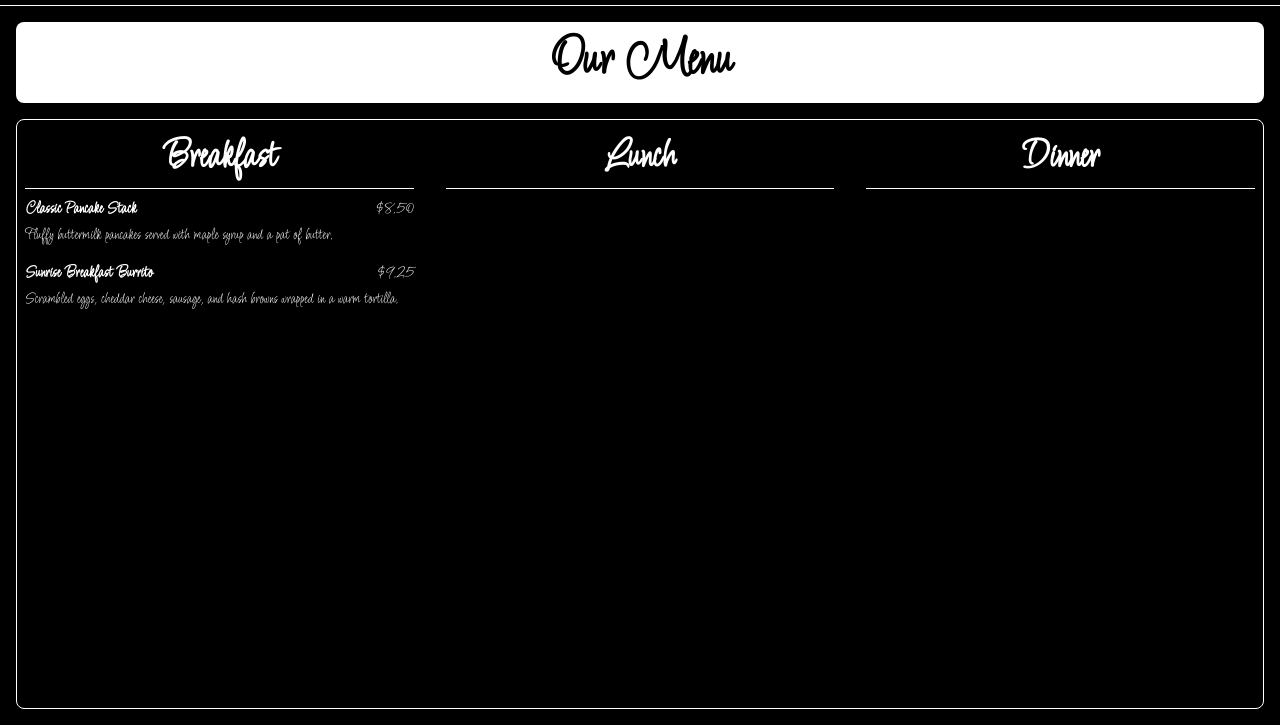
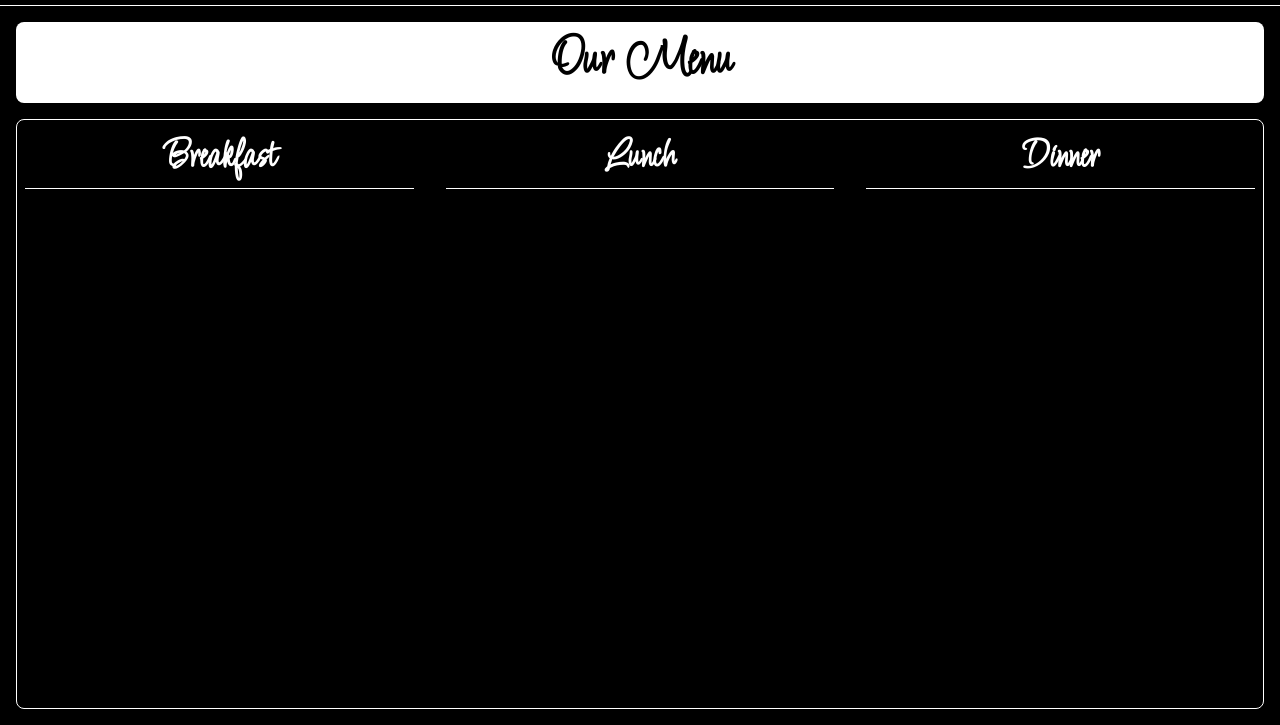
Before and after one commit to JoseBarron12/resturant-page, a website built with webpack: page src/template.html in a window 1280 px wide. Shown: the part 75-800 px from the top of the page. Built offline with nearby package versions, Linux system fonts and the light colour scheme.

Commit message:
Display Menu Page with js
Menu page no longer hard coded in html document
but created using displayHomePage() function.

```diff
--- a/src/index.js
+++ b/src/index.js
@@ -1,4 +1,7 @@
 import "./styles.css";
 import { displayHomePage } from "./home";
+import { displayMenuPage } from "./menu";
 
 //displayHomePage();
+
+displayMenuPage();
--- a/src/menu.js
+++ b/src/menu.js
@@ -0,0 +1,44 @@
+const displayMenuPage = () => {
+    const content = document.querySelector("#content");
+
+    const background = document.createElement("div");
+    background.classList.add("menu-background");
+    content.appendChild(background);
+
+    const menuHeader = document.createElement("div");
+    menuHeader.classList.add("menu-header");
+    background.appendChild(menuHeader);
+
+    const header = document.createElement("h1");
+    header.textContent = "Our Menu";
+    menuHeader.appendChild(header);
+
+    const menuInfo = document.createElement("div");
+    menuInfo.classList.add("menu-info");
+    background.appendChild(menuInfo);
+
+    const menu = ["breakfast", "lunch", "dinner"];
+
+    menu.forEach((menuType) => {
+
+        const type = document.createElement("div");
+        type.classList.add(`${menuType}`);
+        menuInfo.appendChild(type);
+
+        // Uppercase the first character of string
+        const menuName = menuType.charAt(0).toUpperCase() + menuType.slice(1);
+        const typeHeader = document.createElement("h2");
+        typeHeader.textContent = `${menuName}`;
+        type.appendChild(typeHeader);
+
+        const menuItems = document.createElement("div");
+        menuItems.classList.add("menu-items");
+        type.appendChild(menuItems);
+
+
+
+
+    });
+}
+
+export {displayMenuPage};
--- a/src/template.html
+++ b/src/template.html
@@ -23,46 +23,6 @@
         </nav>
     </header>
     <div id="content">
-        <div class="menu-background">
-            <div class="menu-header">
-            <h1>Our Menu</h1>
-            </div>
-            <div class="menu-info">
-                <div class="breakfast">
-                    <h2>Breakfast</h2>
-                    <div class="menu-items">
-                        <div class="menu-item">
-                            <div>
-                                <h5>Classic Pancake Stack</h5>
-                                <p>$8.50</p>
-                            </div>
-                            <p>Fluffy buttermilk pancakes served with maple syrup and a pat of butter.</p>
-                        </div>
-                        <div class="menu-item">
-                            <div>
-                                <h5>Sunrise Breakfast Burrito</h5>
-                                <p>$9.25</p>
-                            </div>
-                            <p>Scrambled eggs, cheddar cheese, sausage, and hash browns wrapped in a warm tortilla.</p>
-                        </div>
-                    </div>
-                </div>
-                <div class="lunch">
-                    <h2>Lunch</h2>
-                    <div class="menu-items">
-
-                    </div>
-                </div>
-                <div class="dinner">
-                    <h2>Dinner</h2>
-                    <div class="menu-items">
-
-                    </div>
-                </div>
-            </div>
-        </div>
-
-
 
     </div>
 </body>
```
